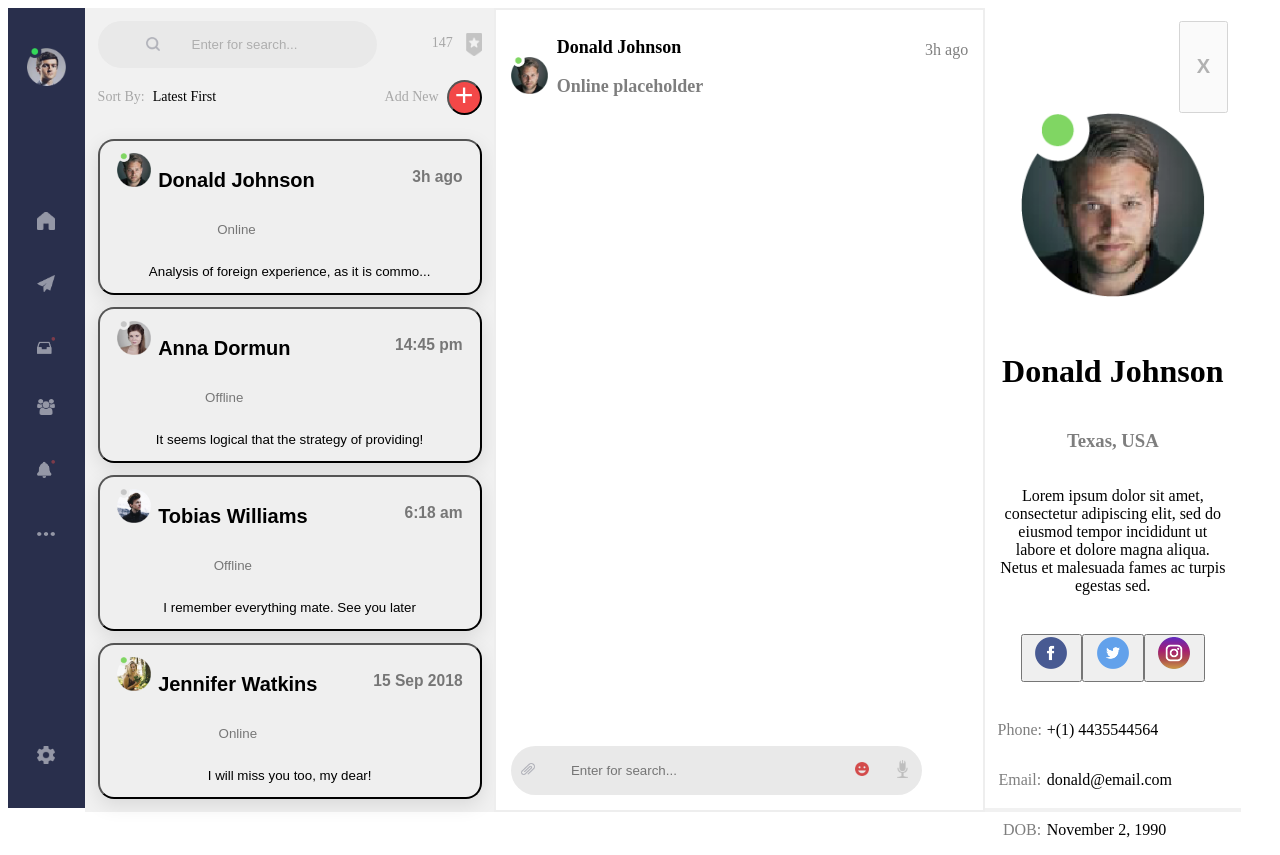
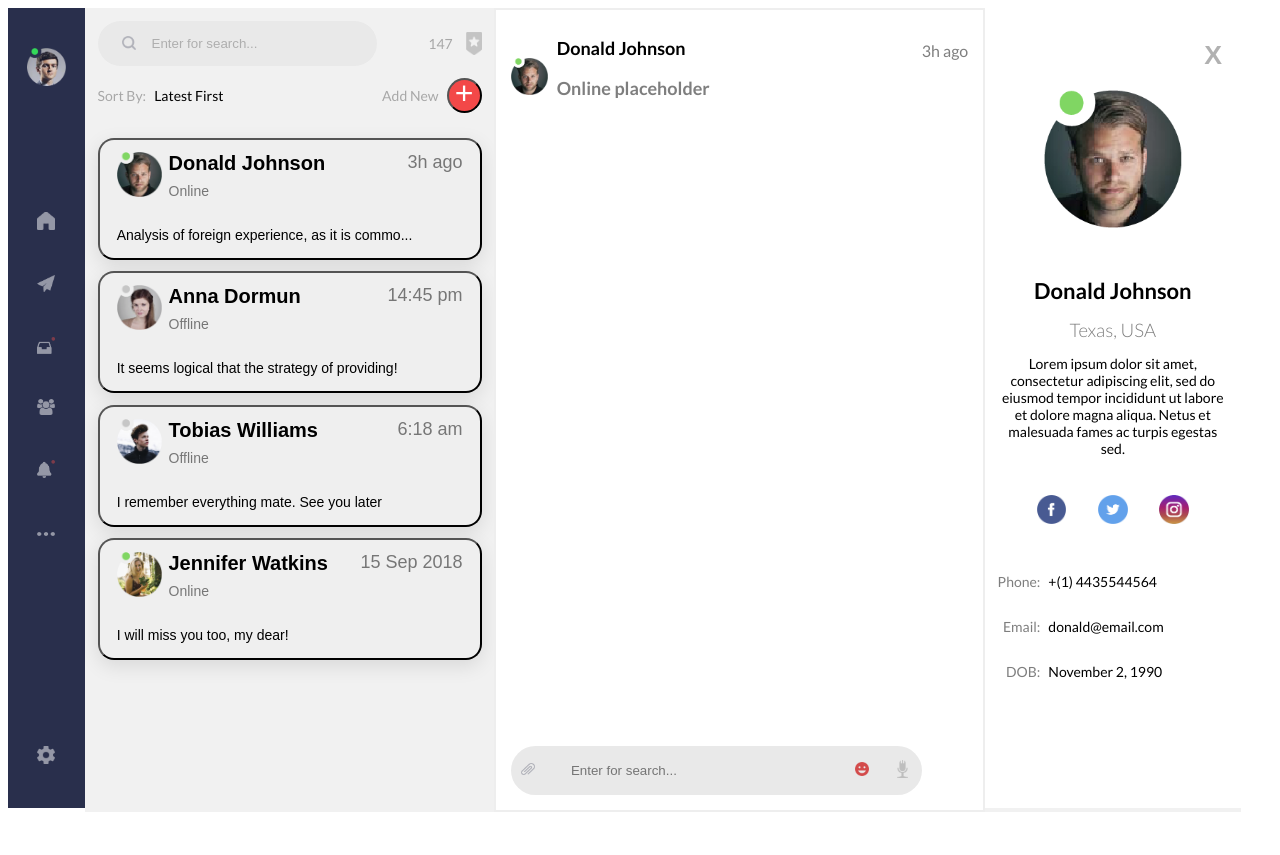
Before and after one commit to DDVVPP/Chat-App-Style-Challenge, a React (Create React App) app: page /inbox in a window 1280 px wide. Both pictures are taken after a click on the button 289 px from the left and 216 px from the top of the page. After the commit the page ends 820 px from the top, so only its background shows below. Built offline with nearby package versions, Linux system fonts and the light colour scheme.

Commit message:
feat: progress with styled system

```diff
--- a/src/components/DirectMessaging/DirectMessaging.js
+++ b/src/components/DirectMessaging/DirectMessaging.js
@@ -10,7 +10,7 @@ const DirectMessaging = () => {
   const [friend, setFriend] = useState({});
 
   return (
-    <Wrapper bg="backgroundGrey">
+    <Wrapper fontFamily="Lato" bg="backgroundGrey">
       <FriendListPanel setProfile={setProfile} profile={profile} setFriend={setFriend} />
       {profile
         ? [
--- a/src/components/DirectMessaging/FriendCard.js
+++ b/src/components/DirectMessaging/FriendCard.js
@@ -8,7 +8,9 @@ import {
   ImageUser,
   FlexColumnContainer,
   ParagraphTextGrey,
+  ParagraphText,
   H3TextGrey,
+  H2Text,
 } from '../styles/FriendCardStyles';
 
 const FriendCard = ({ selectedFriend, setProfile, profile, setFriend }) => {
@@ -33,15 +35,21 @@ const FriendCard = ({ selectedFriend, setProfile, profile, setFriend }) => {
             <ImageUser src={selectedFriend.profilePhoto} alt="profile" />
             <FlexRowContainer>
               <FlexColumnContainer>
-                <h2>
+                <H2Text fontWeight="bold" fontSize={20}>
                   {selectedFriend.firstName} {selectedFriend.lastName}
-                </h2>
-                <ParagraphTextGrey>{selectedFriend.status}</ParagraphTextGrey>
+                </H2Text>
+                <ParagraphTextGrey fontSize={14} textAlign="left">
+                  {selectedFriend.status}
+                </ParagraphTextGrey>
               </FlexColumnContainer>
-              <H3TextGrey>{selectedFriend.timeStamp}</H3TextGrey>
+              <H3TextGrey opacity="50%" fontWeight="light" fontSize={18}>
+                {selectedFriend.timeStamp}
+              </H3TextGrey>
             </FlexRowContainer>
           </FlexRowContainer>
-          <p>{selectedFriend.messagesReceived[selectedFriend.messagesReceived.length - 1]}</p>
+          <ParagraphText fontSize={14} textAlign="left">
+            {selectedFriend.messagesReceived[selectedFriend.messagesReceived.length - 1]}
+          </ParagraphText>
         </ContentContainer>
       </Button>
     </FriendCardContainer>
--- a/src/components/DirectMessaging/FriendListPanel.js
+++ b/src/components/DirectMessaging/FriendListPanel.js
@@ -4,6 +4,7 @@ import friends from '../../data/friends';
 import {
   FriendListContainer,
   Searchbar,
+  Input,
   FlexRowSpaceBtwnContainer,
   FlexRowEndContainer,
   SortContainer,
@@ -20,7 +21,7 @@ const FriendListPanel = ({ setProfile, profile, setFriend, setButtonColor, butto
       <FlexRowSpaceBtwnContainer>
         <Searchbar bg="searchbarGrey1">
           <img alt="search" src={require('../../assets/icons/search.png')} />
-          <input type="text" placeholder="Enter for search..." />
+          <Input bg="transparent" type="text" placeholder="Enter for search..." />
         </Searchbar>
         <FlexRowEndContainer>
           <ParagraphTextGrey fontSize={14}>147</ParagraphTextGrey>
--- a/src/components/DirectMessaging/ProfilePanel.js
+++ b/src/components/DirectMessaging/ProfilePanel.js
@@ -5,11 +5,14 @@ import {
   Content,
   CenteredContent,
   IconContainer,
+  Icon,
   Image,
   ContactContainer,
   ContactDetailsContainer,
+  H1Text,
   H3GreyText,
   ParagraphTextGrey,
+  ParagraphText,
   Button,
   ButtonContainer,
 } from '../styles/ProfilePanelStyles';
@@ -22,37 +25,55 @@ const ProfilePanel = ({ friend, setProfile }) => {
     <ProfilePanelContainer bg="white">
       <Content>
         <ButtonContainer>
-          <Button onClick={closeProfile}>
-            <h2>X</h2>
+          <Button opacity="30%" onClick={closeProfile}>
+            <H1Text textAlign="right">X</H1Text>
           </Button>
         </ButtonContainer>
         <CenteredContent>
           <img alt="profile" src={friend.profilePhoto} />
-          <h1>
+          <H1Text fontWeight="bold" fontSize={22} textAlign="center">
             {friend.firstName} {friend.lastName}
-          </h1>
-          <H3GreyText>{friend.location}</H3GreyText>
-          <p>{friend.aboutMe}</p>
+          </H1Text>
+          <H3GreyText opacity="50%" fontWeight="light" textAlign="center">
+            {friend.location}
+          </H3GreyText>
+          <ParagraphText textAlign="center" fontSize={14}>
+            {friend.aboutMe}
+          </ParagraphText>
           <IconContainer>
-            <button type="button">
+            <Icon>
               <Image alt="facebook" src={require('../../assets/socialMedia/facebook.png')} />
-            </button>
-            <button type="button">
+            </Icon>
+            <Icon>
               <Image alt="facebook" src={require('../../assets/socialMedia/twitter.png')} />
-            </button>
-            <button type="button">
+            </Icon>
+            <Icon>
               <Image alt="facebook" src={require('../../assets/socialMedia/instagram.png')} />
-            </button>
+            </Icon>
           </IconContainer>
         </CenteredContent>
         <ContactContainer>
           <ContactDetailsContainer>
-            <ParagraphTextGrey>Phone: </ParagraphTextGrey>
-            <ParagraphTextGrey>Email: </ParagraphTextGrey>
-            <ParagraphTextGrey>DOB: </ParagraphTextGrey>
+            <ParagraphTextGrey textAlign="right" fontSize={14} opacity="50%">
+              Phone:
+            </ParagraphTextGrey>
+            <ParagraphTextGrey textAlign="right" fontSize={14} opacity="50%">
+              Email:
+            </ParagraphTextGrey>
+            <ParagraphTextGrey textAlign="right" fontSize={14} opacity="50%">
+              DOB:
+            </ParagraphTextGrey>
           </ContactDetailsContainer>
           <ContactDetailsContainer>
-            <p>{friend.phone}</p> <p>{friend.email} </p> <p>{friend.dateOfBirth}</p>
+            <ParagraphText textAlign="left" fontSize={14}>
+              {friend.phone}
+            </ParagraphText>
+            <ParagraphText textAlign="left" fontSize={14}>
+              {friend.email}
+            </ParagraphText>
+            <ParagraphText textAlign="left" fontSize={14}>
+              {friend.dateOfBirth}
+            </ParagraphText>
           </ContactDetailsContainer>
         </ContactContainer>
       </Content>
--- a/src/components/styles/ChatPanelStyles.js
+++ b/src/components/styles/ChatPanelStyles.js
@@ -1,5 +1,5 @@
 import styled from 'styled-components';
-import { color, border } from 'styled-system';
+import { color, border, typography } from 'styled-system';
 
 export const Wrapper = styled.div`
   display: flex;
--- a/src/components/styles/DirectMessagingStyles.js
+++ b/src/components/styles/DirectMessagingStyles.js
@@ -1,7 +1,8 @@
 import styled from 'styled-components';
-import { color } from 'styled-system';
+import { color, typography } from 'styled-system';
 
 const Wrapper = styled.div`
+  ${typography}
   display: flex;
   flex-direction: row;
   ${color}
--- a/src/components/styles/FriendCardStyles.js
+++ b/src/components/styles/FriendCardStyles.js
@@ -1,5 +1,5 @@
 import styled from 'styled-components';
-import { color } from 'styled-system';
+import { color, typography } from 'styled-system';
 
 export const FriendCardContainer = styled.div`
   display: flex;
@@ -13,6 +13,8 @@ export const ContentContainer = styled.div`
 `;
 export const Button = styled.button`
   border-radius: 1rem;
+  cursor: pointer;
+  outline: none;
   &:hover {
     ${color}
   }
@@ -29,13 +31,24 @@ export const FlexColumnContainer = styled.div`
   justify-content: flex-start;
 `;
 export const ImageUser = styled.img`
-  width: 10%;
-  height: 10%;
+  width: 13%;
+  height: 13%;
   margin-right: 2%;
 `;
 export const ParagraphTextGrey = styled.p`
   opacity: 50%;
+  ${typography}
+  margin-top: 0.5rem;
+`;
+export const ParagraphText = styled.p`
+  ${typography}
 `;
 export const H3TextGrey = styled.h3`
-  opacity: 50%;
+  ${typography}
+  ${color}
+  margin: 0;
 `;
+export const H2Text = styled.h2`
+  ${typography}
+  margin: 0;
+`;
--- a/src/components/styles/FriendListPanelStyles.js
+++ b/src/components/styles/FriendListPanelStyles.js
@@ -21,21 +21,23 @@ export const Searchbar = styled.div`
   border-radius: 50px;
   border: none;
   ${color}
-  input {
-    border: none;
-    width: 100%;
-    background-color: ${({ theme }) => theme.colors.transparent};
-    padding: 1rem;
-  }
-  input::placeholder {
-    opacity: 50%;
-  }
   img {
     align-self: center;
-    padding: 1rem;
-    margin-left: 2rem;
+    padding: 0.5rem;
+    margin-left: 1rem;
     max-width: 5%;
     height: auto;
+  }
+`;
+
+export const Input = styled.input`
+  border: none;
+  width: 100%;
+  ${color}
+  padding: .5rem;
+  outline: none;
+  &::placeholder {
+    opacity: 50%;
   }
 `;
 export const FlexRowEndContainer = styled.div`
@@ -53,7 +55,6 @@ export const FlexRowEndContainer = styled.div`
 `;
 export const ParagraphText = styled.p`
   text-align: left;
-
   ${typography}
 `;
 export const ParagraphTextCenter = styled.p`
@@ -81,6 +82,7 @@ export const Button = styled.button`
   height: 35px;
   border-radius: 50%;
   transition-duration: 0.4s;
+  outline: none;
   &:hover {
     background-color: ${({ theme }) => theme.colors.deepBlue};
     color: white;
--- a/src/components/styles/ProfilePanelStyles.js
+++ b/src/components/styles/ProfilePanelStyles.js
@@ -1,5 +1,5 @@
 import styled from 'styled-components';
-import { color } from 'styled-system';
+import { color, typography } from 'styled-system';
 
 export const ProfilePanelContainer = styled.div`
   ${color}
@@ -18,14 +18,8 @@ export const CenteredContent = styled.div`
   img {
     align-self: center;
     margin-bottom: 15%;
-    width: 80%;
+    width: 60%;
     height: auto;
-  }
-  h1 {
-    text-align: center;
-  }
-  p {
-    text-align: center;
   }
 `;
 export const IconContainer = styled.div`
@@ -34,9 +28,18 @@ export const IconContainer = styled.div`
   justify-content: center;
   margin: 10%;
 `;
+export const Icon = styled.button`
+  background: none;
+  border: none;
+  cursor: pointer;
+  opacity: 100%;
+  &:hover {
+    opacity: 50%;
+  }
+`;
 export const Image = styled.img`
   align-self: center;
-  max-width: 70%;
+  max-width: 100%;
   height: auto;
 `;
 export const ContactContainer = styled.div`
@@ -47,26 +50,35 @@ export const ContactContainer = styled.div`
 export const ContactDetailsContainer = styled.div`
   display: flex;
   flex-direction: column;
-  margin-right: 2%;
+`;
+export const H1Text = styled.h1`
+  ${color}
+  ${typography}
 `;
 export const H3GreyText = styled.h3`
-  opacity: 50%;
-  text-align: center;
+  ${color}
+  ${typography}
+  margin:0;
+`;
+export const ParagraphText = styled.p`
+  ${typography}
 `;
 export const ParagraphTextGrey = styled.p`
-  opacity: 50%;
-  text-align: right;
-  margin-right: 2%;
+  ${color}
+  ${typography}
+margin-right: .5rem;
 `;
 export const ButtonContainer = styled.div`
   display: flex;
   justify-content: flex-end;
 `;
 export const Button = styled.button`
-  padding: 1rem;
+  background: none;
+  border: none;
   text-align: right;
-  opacity: 30%;
-  &:hover {
+  cursor: pointer;
+  ${color}
+  &: hover {
     opacity: 100%;
   }
 `;
--- a/src/components/styles/theme.js
+++ b/src/components/styles/theme.js
@@ -6,7 +6,7 @@ const theme = {
     regular: 400,
     bold: 700,
   },
-  fontSizes: [10, 14, 22, 28, 32],
+  fontSizes: [12, 14, 16, 18, 20, 22, 28, 32],
   colors: {
     transparent: 'transparent',
     backgroundGrey: '#f1f1f1',
@@ -17,6 +17,11 @@ const theme = {
     tomato: '#f34848',
     deepBlue: '#292f4c',
   },
+  textAlignment: {
+    center: 'center',
+    left: 'left',
+    right: 'right',
+  },
 };
 
 export default theme;
```
